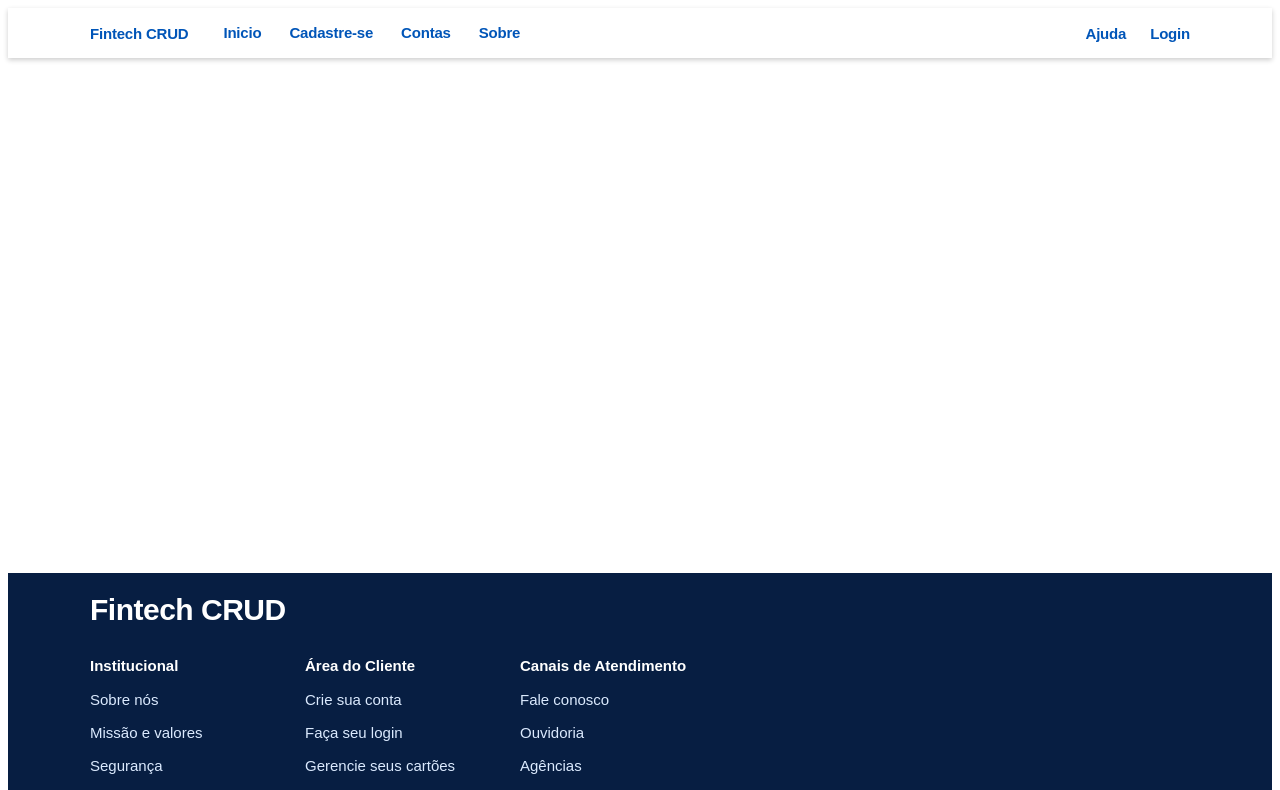
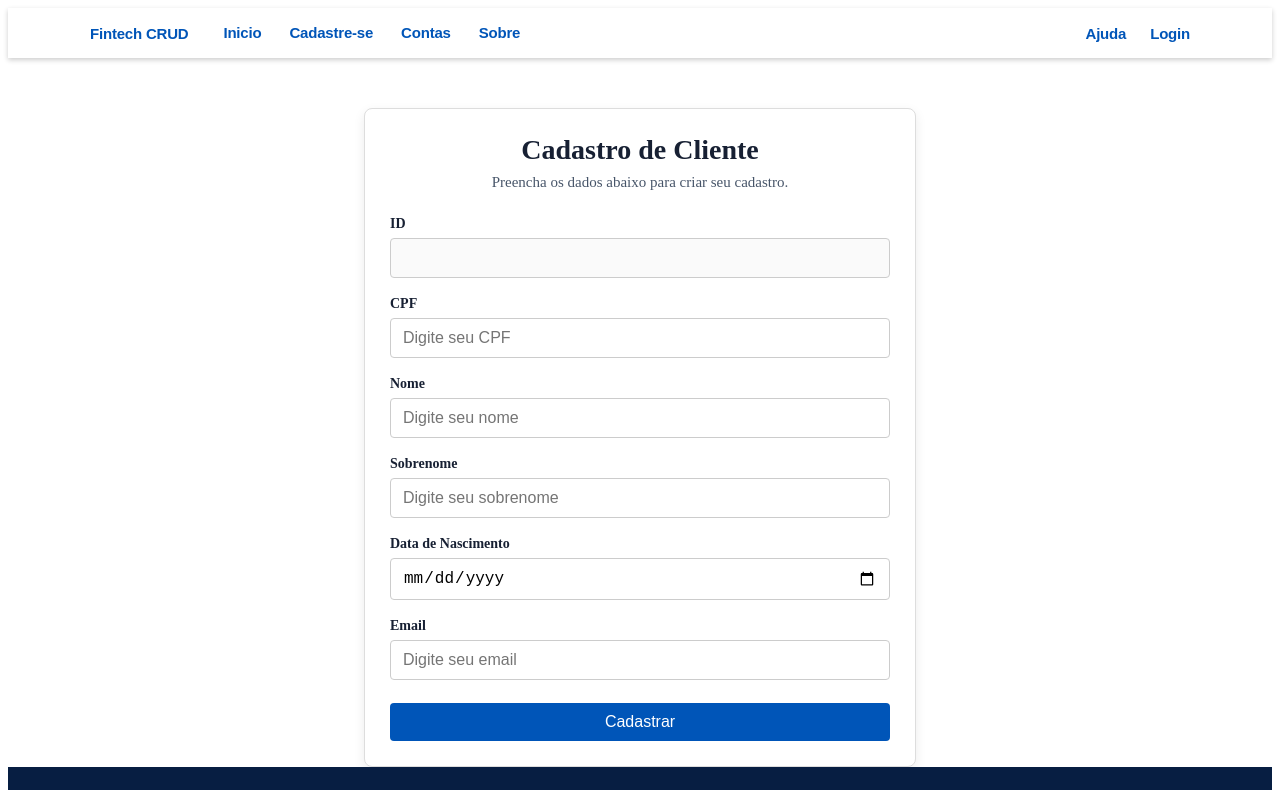
Before and after one commit to Allan-Jackson/fintechcrud, an Angular app: page /admin-clientes-editar/1 in a window 1280 px wide. Before the commit this address led to /. Shown: the top 790 px of the page. Built offline with nearby package versions, Linux system fonts and the light colour scheme; no server answers.

Commit message:
feat: Adiciona funcionalidade de edição de cliente

```diff
--- a/backend/db.json
+++ b/backend/db.json
@@ -33,6 +33,20 @@
       "dataNascimento": "2026-10-01",
       "senha": "xinmgPWYgQMgY3y",
       "id": "SWK7VNw"
+    },
+    {
+      "id": "UZLHRNC",
+      "nome": "Zé",
+      "sobrenome": "Mané",
+      "email": "zemanezin@email.com",
+      "senha": "4444"
+    },
+    {
+      "nome": "Calebi",
+      "sobrenome": "Lindo e Gostoso",
+      "dataNascimento": "2005-11-15",
+      "senha": "caleb",
+      "id": "3CzF_8Z"
     }
   ]
 }
--- a/src/app/app.routes.ts
+++ b/src/app/app.routes.ts
@@ -37,5 +37,10 @@ export const routes: Routes = [
         path: 'cliente-cadastro',
         component: ClienteFormComponent,
         title: 'Cadastro Clientes'
+    },
+    {
+        path: 'admin-clientes-editar/:id',
+        component: ClienteFormComponent,
+        title: 'Editar Cliente'
     }
 ];
--- a/src/app/pages/admin/admin-clientes/admin-clientes.component.html
+++ b/src/app/pages/admin/admin-clientes/admin-clientes.component.html
@@ -33,7 +33,7 @@
                     <td>{{ cliente.sobrenome }}</td>
                     <td>{{ cliente.dataNascimento }}</td>
                     <td class="acoes">
-                        <button class="botao-editar" type="button" (click)="editar(cliente.id)">
+                        <button class="botao-editar" type="button" [routerLink]="['/admin-clientes-editar', cliente.id]">
                             Editar
                         </button>
                         <button class="botao-excluir" type="button" (click)="excluir(cliente.id)">
--- a/src/app/pages/cliente-form/cliente-form.component.html
+++ b/src/app/pages/cliente-form/cliente-form.component.html
@@ -4,33 +4,42 @@
         <p class="descricao">
             Preencha os dados abaixo para criar seu cadastro.
         </p>
+
+        @if(clienteId) {
+            <label for="id">ID</label>
+            <input class="input-simples" id="id" name="id" type="text" [ngModel]="cliente.id" disabled />
+        }
+
         <label for="cpf">CPF</label>
         <input class="input-simples" id="cpf" name="cpf" type="text" placeholder="Digite seu CPF" autocomplete="on"
             [(ngModel)]="cliente.cpf" />
 
         <label for="nome">Nome</label>
-        <input class="input-simples" id="nome" name="nome" type="text" placeholder="Digite seu nome" autocomplete="given-name"
-            [(ngModel)]="cliente.nome" />
+        <input class="input-simples" id="nome" name="nome" type="text" placeholder="Digite seu nome"
+            autocomplete="given-name" [(ngModel)]="cliente.nome" />
 
         <label for="sobrenome">Sobrenome</label>
-        <input class="input-simples" id="sobrenome" name="sobrenome" type="text" placeholder="Digite seu sobrenome" autocomplete="family-name"
-            [(ngModel)]="cliente.sobrenome" />
+        <input class="input-simples" id="sobrenome" name="sobrenome" type="text" placeholder="Digite seu sobrenome"
+            autocomplete="family-name" [(ngModel)]="cliente.sobrenome" />
 
         <label for="dataNascimento">Data de Nascimento</label>
         <input class="input-simples" id="dataNascimento" name="dataNascimento" type="date" autocomplete="on"
             [(ngModel)]="cliente.dataNascimento" />
 
         <label for="email">Email</label>
-        <input class="input-simples" id="email" name="email" type="email" placeholder="Digite seu email" autocomplete="username"
-            [(ngModel)]="cliente.email" />
+        <input class="input-simples" id="email" name="email" type="email" placeholder="Digite seu email"
+            autocomplete="username" [(ngModel)]="cliente.email" />
 
-        <label for="senha">Senha</label>
-        <input class="input-simples" id="senha" name="senha" type="password" placeholder="Digite sua senha" autocomplete="new-password"
-            [(ngModel)]="cliente.senha" />
-
-        <label for="confirmarSenha">Confirmar Senha</label>
-        <input class="input-simples" id="confirmarSenha" name="confirmarSenha" type="password" autocomplete="new-password"
-            placeholder="Confirme sua senha" [(ngModel)]="confirmarSenha" />
+        @if(!this.clienteId) {
+            <label for="senha">Senha</label>
+            <input class="input-simples" id="senha" name="senha" type="password" placeholder="Digite sua senha"
+            autocomplete="new-password" [(ngModel)]="cliente.senha" />
+        }
+        @if(!this.clienteId) {
+            <label for="confirmarSenha">Confirmar Senha</label>
+            <input class="input-simples" id="confirmarSenha" name="confirmarSenha" type="password"
+            autocomplete="new-password" placeholder="Confirme sua senha" [(ngModel)]="confirmarSenha" />
+        }
 
         <button type="button" class="input-submeter" (click)="salvar()">
             Cadastrar
--- a/src/app/pages/cliente-form/cliente-form.component.ts
+++ b/src/app/pages/cliente-form/cliente-form.component.ts
@@ -1,8 +1,8 @@
-import { Component, inject } from '@angular/core';
+import { Component, inject, OnInit } from '@angular/core';
 import { FormsModule } from '@angular/forms';
 import { Cliente } from '../../model/cliente';
 import { ClienteService } from '../../services/cliente.service';
-import { Router } from '@angular/router';
+import { ActivatedRoute, Router } from '@angular/router';
 
 @Component({
   selector: 'app-cliente-form',
@@ -10,18 +10,35 @@ import { Router } from '@angular/router';
   templateUrl: './cliente-form.component.html',
   styleUrl: './cliente-form.component.css'
 })
-export class ClienteFormComponent {
+export class ClienteFormComponent implements OnInit {
+  //Injeta o ClienteService para salvar o cliente no banco
+  private service = inject(ClienteService);
+
+  //Injeta o Router para voltar à lista de clientes
+  private router = inject(Router);
+
+  // Injeta o ActivatedRoute para acessar os parâmetros da rota
+  private currentRoute = inject(ActivatedRoute);
 
   //'as Cliente' silencia erros do TS, pois o objeto não está inicializado, é como dizer: "Eu sei que não está, mas confia em mim que vai ficar"
   cliente: Cliente = {} as Cliente;
   confirmarSenha: String | undefined;
 
+  //pega a rota atual no navegador e pega o valor do parâmetro 'id' da url
+  clienteId: string | null = this.currentRoute.snapshot.paramMap.get('id');
 
-  private service = inject(ClienteService);
-  private router = inject(Router);
+
+  ngOnInit(): void {
+    if (this.clienteId) {
+      this.service.buscarPorId(this.clienteId).subscribe({
+        next: (cliente) => this.cliente = cliente,
+        error: () => alert('Cliente não encontrado.')
+      });
+    }
+  }
 
   salvar() {
-    if(this.cliente.senha === '') {
+    if (!this.cliente.senha) {
       alert('A senha não pode ser vazia.');
       return;
     }
@@ -30,6 +47,18 @@ export class ClienteFormComponent {
       return;
     }
 
+    if (this.clienteId) { //Edita um cliente
+      this.service.editar(this.cliente).subscribe({
+        next: (clienteEditado) => {
+          this.cliente = clienteEditado;
+          alert(`Cliente ${clienteEditado.nome} alterado com sucesso!`);
+          this.router.navigate(['/admin-clientes-listar']);
+        },
+        error: () => {
+          alert('Erro ao alterar o cliente');
+        }
+      });
+    } else { //Adiciona novo cliente
       this.service.incluir(this.cliente).subscribe({
         next: (clienteCriado) => {
           this.cliente = clienteCriado;
@@ -38,4 +67,6 @@ export class ClienteFormComponent {
         }
       });
     }
+
   }
+}
--- a/src/app/services/cliente.service.ts
+++ b/src/app/services/cliente.service.ts
@@ -25,4 +25,12 @@ export class ClienteService {
   excluir(id: string): Observable<void> {
     return this.httpClient.delete<void>(`${this.API}/${id}`);
   }
+
+  buscarPorId(id: string): Observable<Cliente> {
+    return this.httpClient.get<Cliente>(`${this.API}/${id}`);
+  }
+
+  editar(cliente: Cliente): Observable<Cliente> {
+    return this.httpClient.put<Cliente>(`${this.API}/${cliente.id}`, cliente);
+  }
 }
```
Lines whose indentation alone changed are shown as unchanged.
